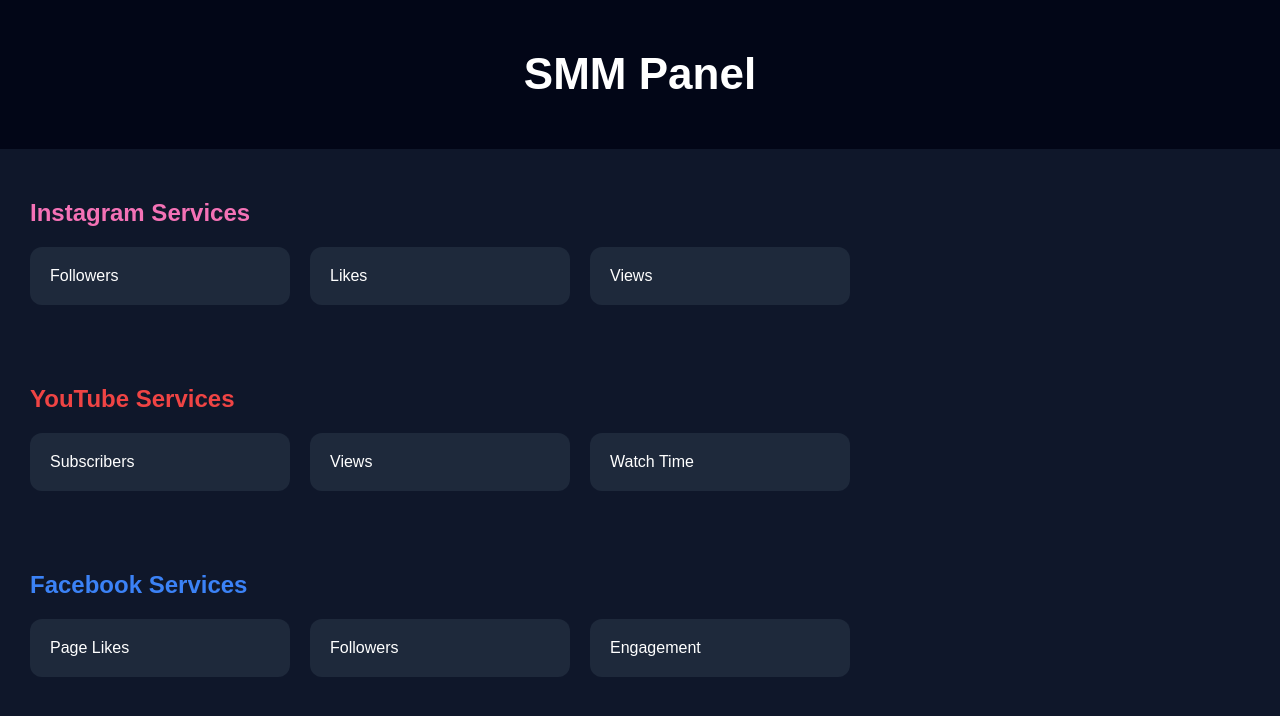
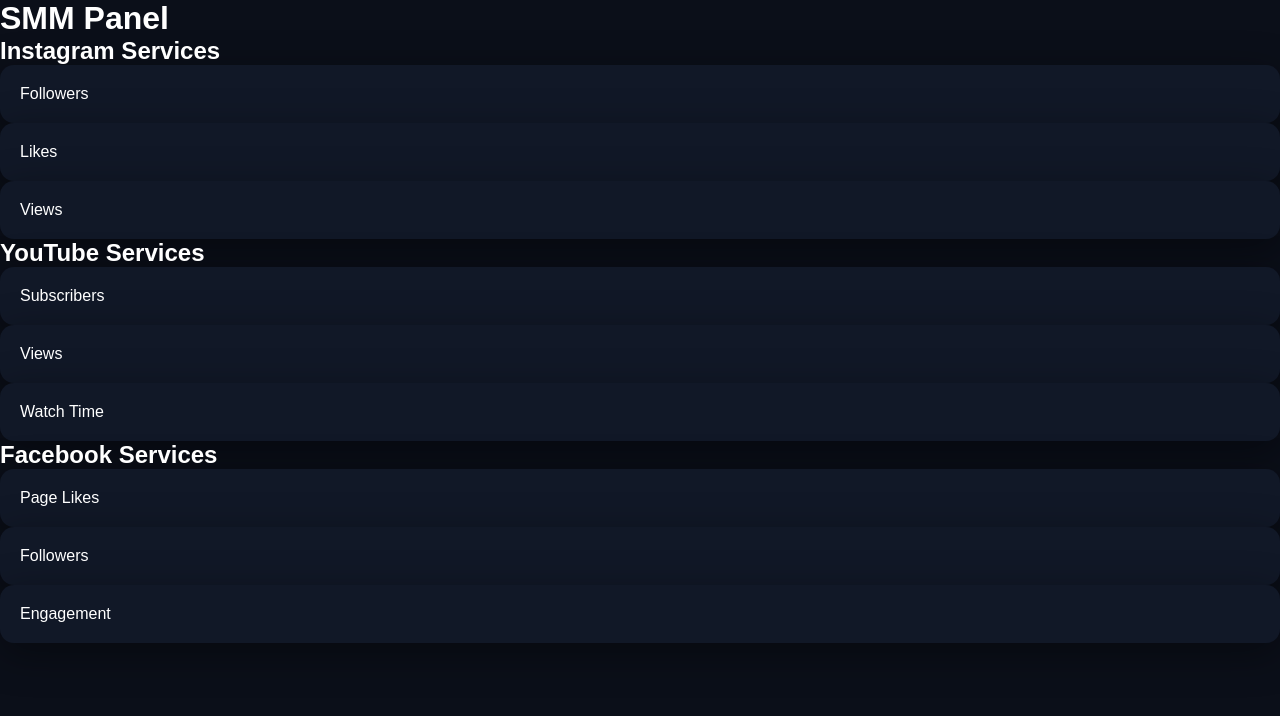
Before and after one commit to vivekdhumal9326/frontendinstanew, a React (Vite) app: page / in a window 1280 px wide. Shown: the top 716 px of the page. Built offline with nearby package versions, Linux system fonts and the light colour scheme.

Commit message:
Update App.css

```diff
--- a/src/App.css
+++ b/src/App.css
@@ -1,50 +1,252 @@
+:root {
+  --bg-main: #0b0f19;
+  --bg-card: #111827;
+  --bg-soft: #1f2937;
+  --accent: #7c3aed;
+  --accent2: #3b82f6;
+  --text-main: #ffffff;
+  --text-muted: #9ca3af;
+  --radius: 14px;
+  --shadow: 0 10px 40px rgba(0,0,0,0.4);
+  --font: "Poppins", sans-serif;
+}
+
+* {
+  box-sizing: border-box;
+}
+
 body {
   margin: 0;
-  font-family: Arial, sans-serif;
-  background: #0f172a;
+  font-family: var(--font);
+  background: var(--bg-main);
+  color: var(--text-main);
+}
+
+/* CONTAINER */
+.container {
+  max-width: 1200px;
+  margin: auto;
+  padding: 20px;
+}
+
+/* HEADER */
+.site-header {
+  background: #020617;
+  padding: 15px 0;
+  border-bottom: 1px solid #1f2937;
+}
+
+.header-inner {
+  display: flex;
+  justify-content: space-between;
+  align-items: center;
+}
+
+.logo {
+  font-weight: bold;
+  font-size: 20px;
+  color: var(--accent);
+}
+
+/* BUTTONS */
+.btn {
+  padding: 10px 18px;
+  border-radius: 10px;
+  border: none;
+  cursor: pointer;
+  font-weight: 600;
+  transition: 0.3s;
+}
+
+.btn-primary {
+  background: linear-gradient(45deg, var(--accent), var(--accent2));
   color: white;
 }
 
-.header {
-  background: #020617;
-  padding: 20px;
-  text-align: center;
-  font-size: 22px;
-  font-weight: bold;
+.btn-primary:hover {
+  opacity: 0.9;
 }
 
-/* Sections */
-.section {
-  padding: 30px;
+.btn-outline {
+  border: 1px solid var(--accent);
+  color: var(--accent);
+  background: transparent;
 }
 
-.section h2 {
-  margin-bottom: 20px;
+/* HERO */
+.hero {
+  text-align: center;
+  padding: 80px 20px;
 }
 
-/* Grid Layout */
-.grid {
-  display: flex;
-  gap: 20px;
-  flex-wrap: wrap;
+.hero-title {
+  font-size: 48px;
+  font-weight: 700;
 }
 
-/* Cards */
+.hero-title span {
+  background: linear-gradient(90deg, #7c3aed, #3b82f6);
+  -webkit-background-clip: text;
+  -webkit-text-fill-color: transparent;
+}
+
+.hero-sub {
+  color: var(--text-muted);
+  margin-top: 10px;
+}
+
+/* CARDS */
 .card {
-  background: #1e293b;
+  background: var(--bg-card);
   padding: 20px;
-  border-radius: 12px;
-  width: 220px;
+  border-radius: var(--radius);
+  box-shadow: var(--shadow);
   transition: 0.3s;
-  cursor: pointer;
 }
 
 .card:hover {
   transform: translateY(-5px);
-  background: #334155;
 }
 
-/* Colors */
-.insta { color: #f472b6; }
-.yt { color: #ef4444; }
-.fb { color: #3b82f6; }
+/* SERVICES GRID */
+.services-grid {
+  display: grid;
+  grid-template-columns: repeat(3, 1fr);
+  gap: 25px;
+  margin-top: 40px;
+}
+
+@media(max-width:768px){
+  .services-grid {
+    grid-template-columns: 1fr;
+  }
+}
+
+/* SERVICE CARD */
+.service-card {
+  background: var(--bg-soft);
+  padding: 25px;
+  border-radius: var(--radius);
+  text-align: center;
+  transition: 0.3s;
+}
+
+.service-card:hover {
+  transform: scale(1.05);
+}
+
+/* PACKAGES */
+.packages-grid {
+  display: grid;
+  grid-template-columns: repeat(4, 1fr);
+  gap: 20px;
+  margin-top: 40px;
+}
+
+@media(max-width:900px){
+  .packages-grid {
+    grid-template-columns: 1fr;
+  }
+}
+
+.pkg-card {
+  background: var(--bg-soft);
+  padding: 20px;
+  border-radius: var(--radius);
+  text-align: center;
+}
+
+.pkg-card h3 {
+  margin-bottom: 10px;
+}
+
+.price {
+  color: #22c55e;
+  font-weight: bold;
+}
+
+/* TABLE */
+table {
+  width: 100%;
+  border-collapse: collapse;
+  background: var(--bg-card);
+  border-radius: 10px;
+  overflow: hidden;
+}
+
+th {
+  background: #020617;
+  color: #fff;
+}
+
+th, td {
+  padding: 12px;
+  border-bottom: 1px solid #1f2937;
+}
+
+tr:hover {
+  background: #1f2937;
+}
+
+/* MODAL */
+.modal {
+  position: fixed;
+  top: 0;
+  left: 0;
+  width: 100%;
+  height: 100%;
+  background: rgba(0,0,0,0.7);
+  display: none;
+  align-items: center;
+  justify-content: center;
+}
+
+.modal.is-open {
+  display: flex;
+}
+
+.modal-dialog {
+  background: var(--bg-card);
+  padding: 25px;
+  border-radius: var(--radius);
+  width: 100%;
+  max-width: 500px;
+}
+
+/* INPUT */
+input, select {
+  width: 100%;
+  padding: 10px;
+  border-radius: 8px;
+  border: 1px solid #374151;
+  background: #020617;
+  color: white;
+}
+
+/* WHATSAPP BUTTON */
+.whatsapp-float {
+  position: fixed;
+  bottom: 20px;
+  right: 20px;
+}
+
+.wa-buble {
+  width: 60px;
+  height: 60px;
+  background: #25d366;
+  border-radius: 50%;
+  display: flex;
+  align-items: center;
+  justify-content: center;
+  color: white;
+  font-size: 30px;
+}
+
+/* TEXT */
+h1, h2, h3 {
+  margin: 0;
+}
+
+p {
+  color: var(--text-muted);
+}
```
